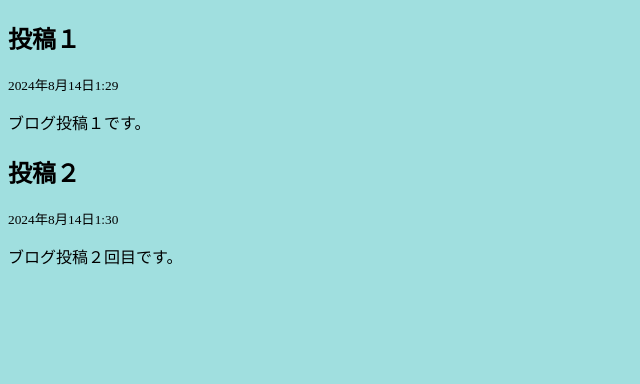
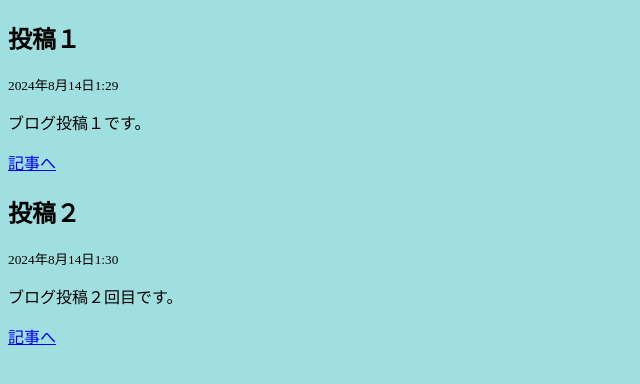
Before and after one commit to araseyasuaki/Django-study, a Django app: page / in a window 1280 px wide. Shown: the top 384 px of the page, without its empty margins (0-640 px from the left). Run offline with Django 5.2, Linux system fonts and the light colour scheme; data comes from the database, SQL or seed files in the repository.

Commit message:
記事別のボタンを設置

```diff
--- a/django/blog/models.py
+++ b/django/blog/models.py
@@ -1,5 +1,4 @@
 from django.db import models
-
 
 class Post(models.Model):
   title = models.CharField(max_length=255)
--- a/django/blog/templates/blog/frontpage.html
+++ b/django/blog/templates/blog/frontpage.html
@@ -6,6 +6,7 @@
       <h2>{{post.title}}</h2>
       <small>{{post.posted_date}}</small>
       <p>{{post.intro}}</p>
+      <a href='{% url 'post_detail' post.slug %}'>記事へ</a>
     </div>
   {% endfor %}
 {% endblock %}
--- a/django/blog/templates/blog/post_detail.html
+++ b/django/blog/templates/blog/post_detail.html
@@ -4,4 +4,5 @@
   <h1>{{post.title}}</h1>
   <small>{{post.posted_date}}</small>
   <p>{{post.intro}}</p>
+  <p>{{post.body}}</p>
 {% endblock %}
```
